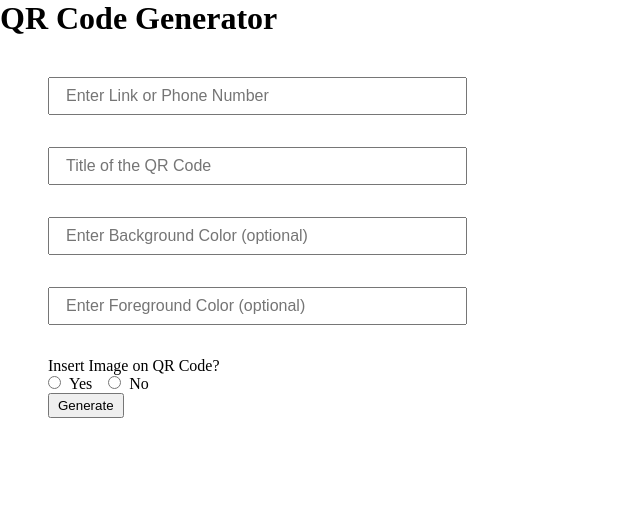
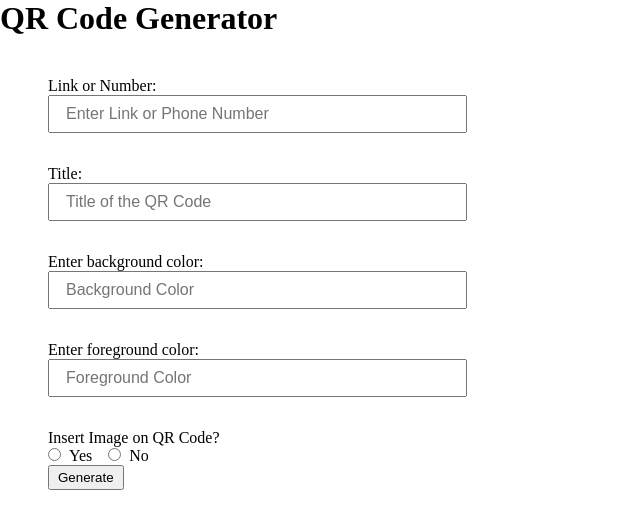
Before and after one commit to Dopetwist/React-QR-Code-generator, a React (Vite) app: page / in a window 1280 px wide. Shown: the top 528 px of the page, without its empty margins (0-640 px from the left). Built offline with nearby package versions, Linux system fonts and the light colour scheme.

Commit message:
Add input labels on form

```diff
--- a/src/components/QrCode.jsx
+++ b/src/components/QrCode.jsx
@@ -65,10 +65,11 @@ function QrCode() {
                         height: 30,
                         width: 30,
                         opacity: 1,
-                    excavate: checkExcavate,
+                        excavate: checkExcavate
                     }}
                 />
-        </div>);
+            </div>
+        );
     }
 
 
@@ -77,6 +78,7 @@ function QrCode() {
             <h1> QR Code Generator </h1>
             <div className="container">
                 <form action="#">
+                    <label htmlFor="link"> Link or Number: </label>
                     <input type="text"
                     onChange={handleChange}
                     value={inputValue}
@@ -84,6 +86,7 @@ function QrCode() {
                     placeholder="Enter Link or Phone Number"
                     />
 
+                    <label htmlFor="title"> Title: </label>
                     <input type="text"
                     onChange={handleTitle}
                     value={titleValue}
@@ -91,18 +94,20 @@ function QrCode() {
                     placeholder="Title of the QR Code"
                     />
 
+                    <label htmlFor="background"> Enter background color: </label>
                     <input type="text"
                     onChange={handleBackground}
                     value={bgValue}
                     name="background"
-                    placeholder="Enter Background Color (optional)"
+                    placeholder="Background Color"
                     />
 
+                    <label htmlFor="foreground"> Enter foreground color: </label>
                     <input type="text"
                     onChange={handleForeground}
                     value={fgValue}
                     name="foreground"
-                    placeholder="Enter Foreground Color (optional)"
+                    placeholder="Foreground Color"
                     />
 
                     <section className="logo">
```
Lines whose indentation alone changed are shown as unchanged.
